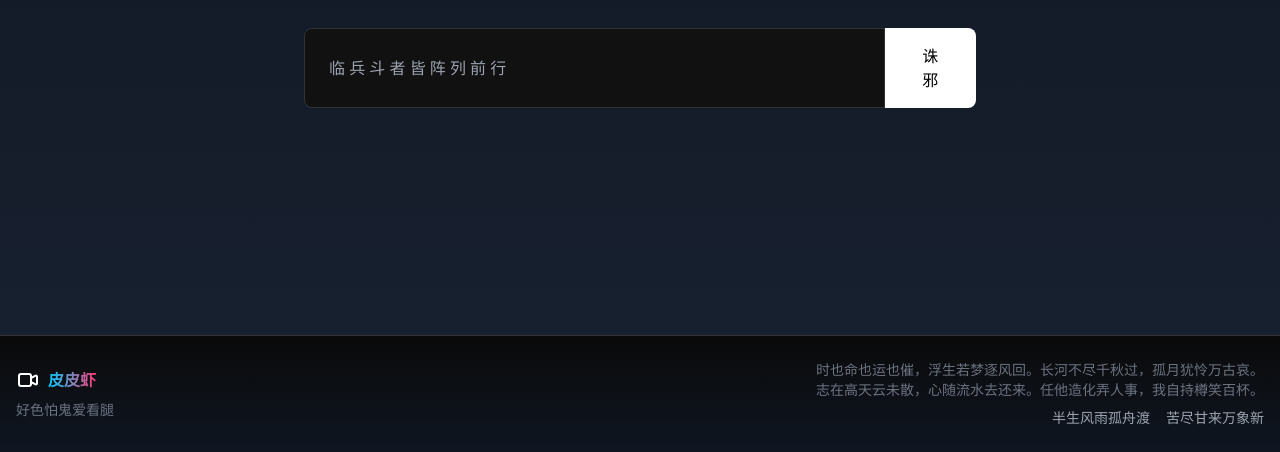
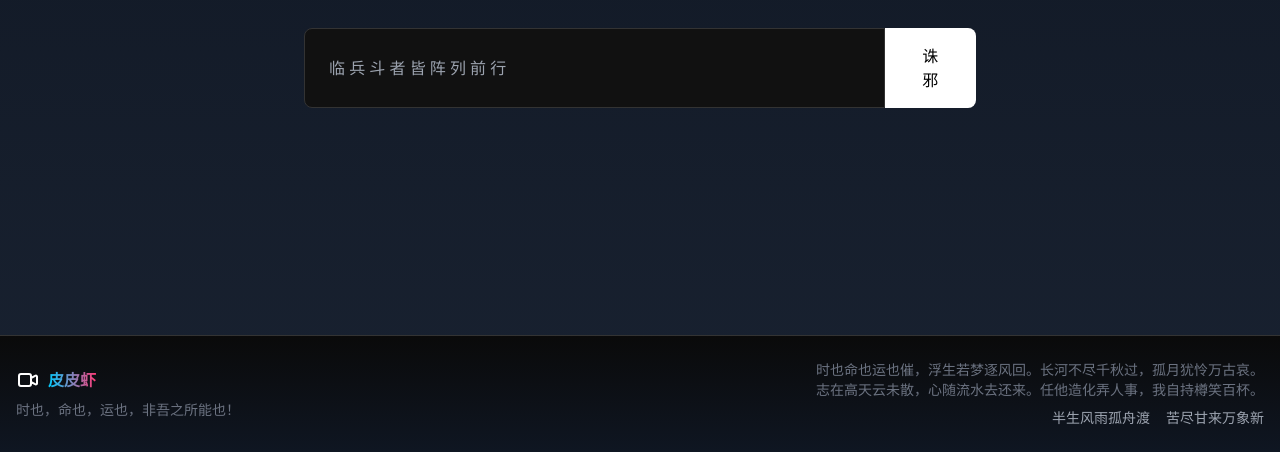
Before and after one commit to rootoooo/tv, a plain HTML site: page index.html in a window 1280 px wide. Shown: the part 348-800 px from the top of the page. Drawn offline with nearby package versions, Linux system fonts and the light colour scheme; a script that the page names is missing.

Commit message:
Update index.html

```diff
--- a/index.html
+++ b/index.html
@@ -194,7 +194,7 @@
                         </svg>
                         <span class="gradient-text font-bold">皮皮虾</span>
                     </div>
-                    <p class="text-gray-500 text-sm mt-2 text-center md:text-left">好色怕鬼爱看腿</p>
+                    <p class="text-gray-500 text-sm mt-2 text-center md:text-left">时也，命也，运也，非吾之所能也！</p>
                 </div>
 
                 <div class="text-center md:text-right">
```
